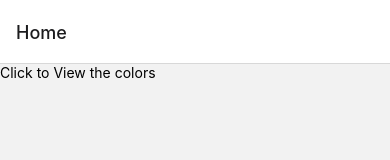
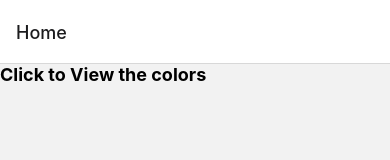
Before and after one commit to Shahjahan62/React-native_Navigation, a React Native app: screen /Home in a window 390 px wide. Shown: the top 160 px of the page. Built offline with nearby package versions, Linux system fonts and the light colour scheme.

Commit message:
Navigation HOme

```diff
--- a/screens/Home.js
+++ b/screens/Home.js
@@ -5,7 +5,7 @@ const Home = ({ navigation }) => {
   return (
     <View>
       <TouchableOpacity onPress={() => navigation.navigate("ColorPalette")}>
-        <Text>Click to View the colors</Text>
+        <Text style={styles.text}>Click to View the colors</Text>
       </TouchableOpacity>
     </View>
   );
```
